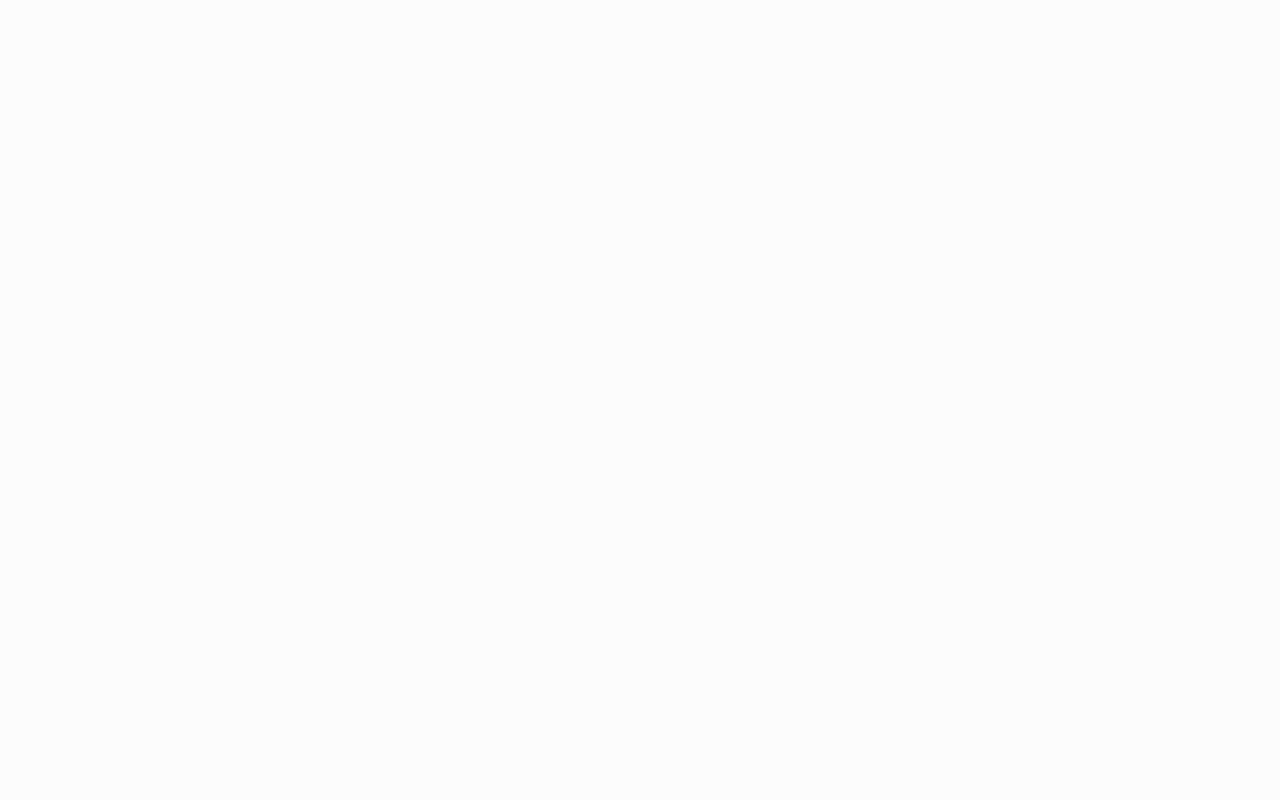
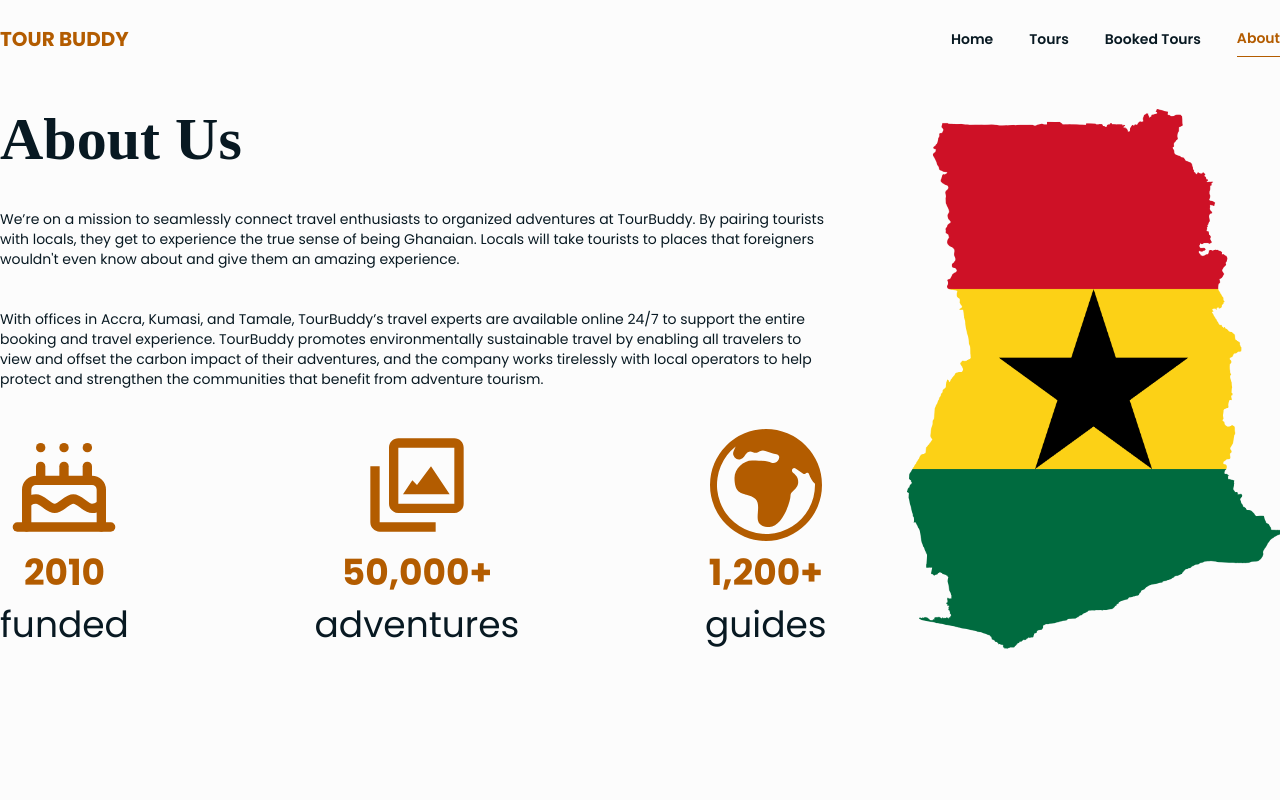
Before and after one commit to numofran6/tour-buddy-frontend, a React (Vite) app: page /about in a window 1280 px wide. Before the commit this address had no page. Shown: the top 800 px of the page. Built offline with nearby package versions, Linux system fonts and the light colour scheme; a web font is replaced by a local one.

Commit message:
about page implemented

```diff
--- a/src/App.jsx
+++ b/src/App.jsx
@@ -1,5 +1,5 @@
 import { Route, Routes } from 'react-router-dom';
-import { BookedTours, Home, TourDetails, Tours } from './views';
+import { About, BookedTours, Home, TourDetails, Tours } from './views';
 
 function App() {
 	return (
@@ -9,6 +9,7 @@
 				<Route path="/tours" element={<Tours />} />
 				<Route path="/tour/:tourid" element={<TourDetails />} />
 				<Route path="/booked-tours" element={<BookedTours />} />
+				<Route path="/about" element={<About />} />
 			</Routes>
 		</>
 	);
--- a/src/assets/images.js
+++ b/src/assets/images.js
@@ -6,5 +6,6 @@
 import advantagesIII from './advantagesIII.jpg'
 import advantagesIV from './advantagesIV.jpg'
 import advantagesVI from './advantagesVI.jpg'
+import ghanamap from './ghanamap.png'
 
-export { contactusimg, howitworks, logo, advantagesI, advantagesII, advantagesIII, advantagesIV, advantagesVI }
+export { contactusimg, howitworks, logo, advantagesI, advantagesII, advantagesIII, advantagesIV, advantagesVI, ghanamap }
--- a/src/shared/components/layout/Layout.jsx
+++ b/src/shared/components/layout/Layout.jsx
@@ -23,15 +23,11 @@
 	return (
 		<>
 			<nav className="flex items-center justify-between max-w-container py-5">
-				<Link to={'/'} className="flex items-center space-x-3 relative">
-					<h4 className="uppercase font-bold text-xl text-[#B35C00] z-10 bg-[#fcfcfc] bg-opacity-90">
-						Tour Buddy
-					</h4>
-					{/* <img
-						src={logo}
-						alt="Logo"
-						className="w-10 h-10 absolute z-0 -top-4 left-1/2 transform -translate-x-1/2"
-					/> */}
+				<Link
+					to={'/'}
+					className="uppercase font-bold text-xl text-[#B35C00] z-10"
+				>
+					Tour Buddy
 				</Link>
 
 				<div className="flex items-center text-sm font-semibold gb-transition space-x-9">
--- /dev/null
+++ b/src/views/about/About.jsx
@@ -0,0 +1,61 @@
+import React from 'react';
+import { Layout } from '../../shared/components';
+import { ghanamap } from '../../assets/images';
+import { LuCake } from 'react-icons/lu';
+import { AchievementTag } from './AchievementTag';
+import { BiImages } from 'react-icons/bi';
+import { BsGlobeEuropeAfrica } from 'react-icons/bs';
+
+export const About = () => {
+	return (
+		<Layout>
+			<main className="max-w-container min-h-[60vh] py-8 mb-20 grid grid-cols-3 gap-20">
+				<div className="text-sm space-y-10 col-span-2">
+					<h1 className="text-6xl font-semibold font-heading">About Us</h1>
+
+					<div>
+						We’re on a mission to seamlessly connect travel enthusiasts to
+						organized adventures at TourBuddy. By pairing tourists with locals,
+						they get to experience the true sense of being Ghanaian. Locals will
+						take tourists to places that foreigners wouldn't even know about and
+						give them an amazing experience.
+					</div>
+
+					<div>
+						With offices in Accra, Kumasi, and Tamale, TourBuddy’s travel
+						experts are available online 24/7 to support the entire booking and
+						travel experience. TourBuddy promotes environmentally sustainable
+						travel by enabling all travelers to view and offset the carbon
+						impact of their adventures, and the company works tirelessly with
+						local operators to help protect and strengthen the communities that
+						benefit from adventure tourism.
+					</div>
+
+					<div className="flex items-center justify-between">
+						<AchievementTag
+							icon={<LuCake className="w-28 h-28" />}
+							highlight={'2010'}
+							desc={'funded'}
+						/>
+
+						<AchievementTag
+							icon={<BiImages className="w-28 h-28" />}
+							highlight={'50,000+'}
+							desc={'adventures'}
+						/>
+
+						<AchievementTag
+							icon={<BsGlobeEuropeAfrica className="w-28 h-28" />}
+							highlight={'1,200+'}
+							desc={'guides'}
+						/>
+					</div>
+				</div>
+
+				<div className="flex justify-end">
+					<img src={ghanamap} alt="Ghana Map" className="w-[100%]" />
+				</div>
+			</main>
+		</Layout>
+	);
+};
--- /dev/null
+++ b/src/views/about/AchievementTag.jsx
@@ -0,0 +1,9 @@
+export const AchievementTag = ({ icon, highlight, desc }) => {
+	return (
+		<div className="text-4xl space-y-3 flex flex-col items-center text-[#B35C00]">
+			{icon}
+			<h1 className="font-bold">{highlight} </h1>
+			<h6 className="text-[#081922]">{desc} </h6>
+		</div>
+	);
+};
--- a/src/views/index.js
+++ b/src/views/index.js
@@ -2,5 +2,6 @@
 import { Tours } from "./tours/Tours";
 import { TourDetails } from "./tour-details/TourDetails";
 import { BookedTours } from "./booked-tours/BookedTours";
+import { About } from "./about/About";
 
-export { Home, Tours, TourDetails, BookedTours }
+export { Home, Tours, TourDetails, BookedTours, About }
```
Also changed, not shown: src/assets/ghanamap.png (added).
